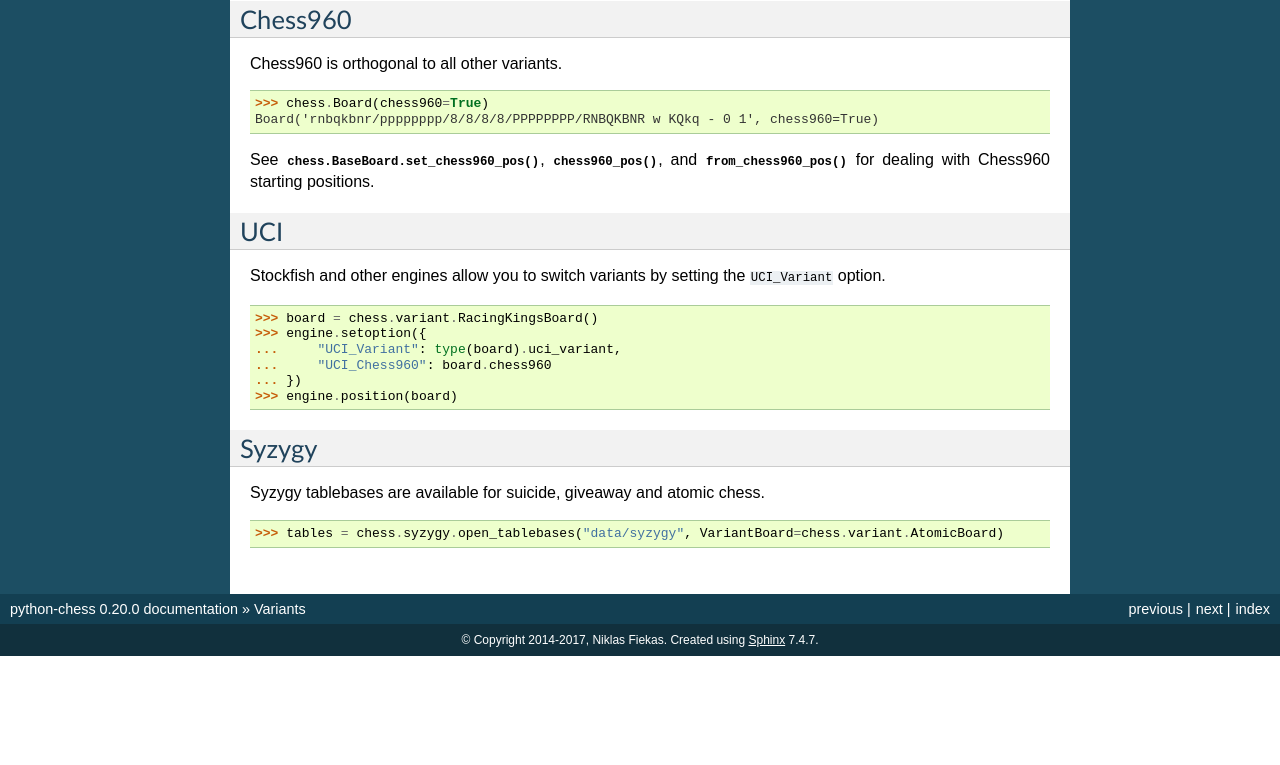
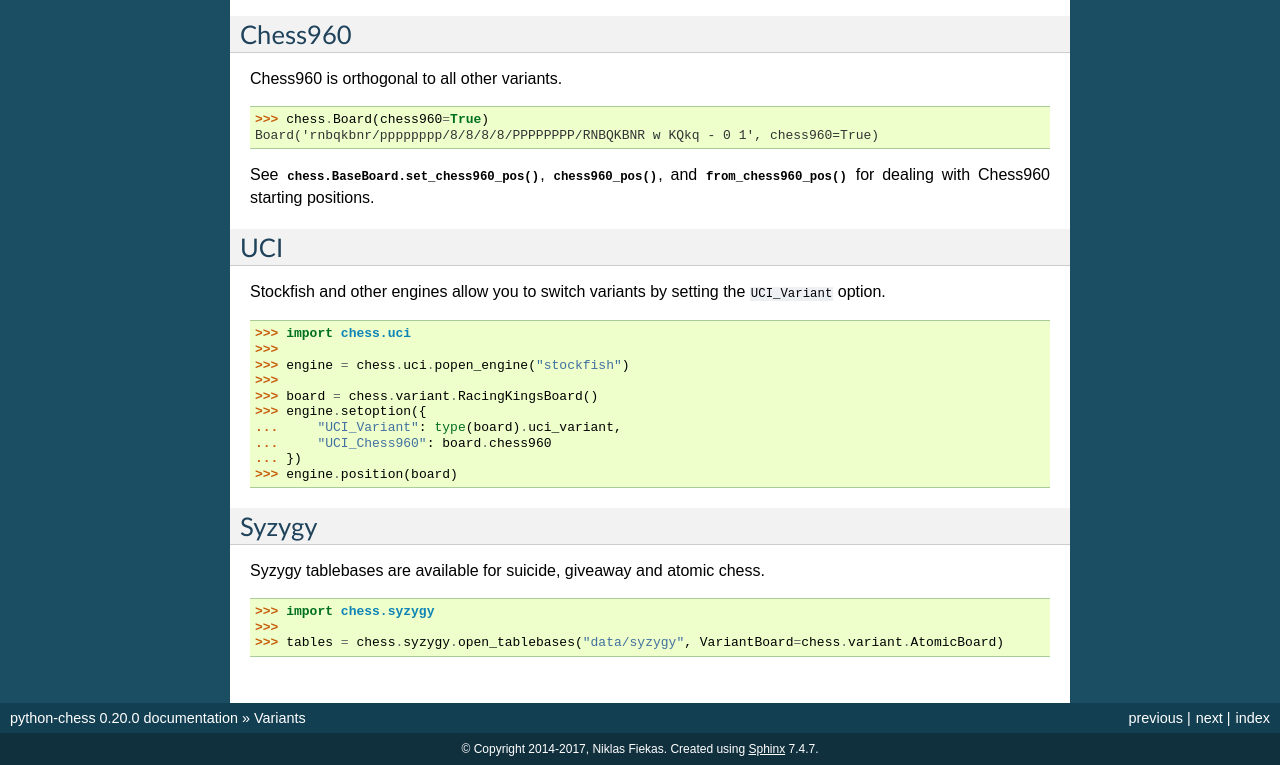
Before and after one commit to niklasf/python-chess, a Sphinx documentation site: the page built from docs/variant.rst, in a window 1280 px wide and 900 px high, scrolled down 604 px, cut to the strip 135-900 px from the top of the window. Built offline with Sphinx 7.4.7, drawn with Linux system fonts in a browser that asks for light colours; before the commit the page ends 1395 px from its top, so only the background shows below that.

Commit message:
Make variant doctests runnable

```diff
--- a/docs/variant.rst
+++ b/docs/variant.rst
@@ -4,6 +4,7 @@ Variants
 python-chess supports several chess variants.
 
 >>> import chess.variant
+>>>
 >>> board = chess.variant.GiveawayBoard()
 
 >>> # General information about the variants
@@ -51,6 +52,10 @@ UCI
 Stockfish and other engines allow you to switch variants by setting the
 ``UCI_Variant`` option.
 
+>>> import chess.uci
+>>>
+>>> engine = chess.uci.popen_engine("stockfish")
+>>>
 >>> board = chess.variant.RacingKingsBoard()
 >>> engine.setoption({
 ...     "UCI_Variant": type(board).uci_variant,
@@ -63,4 +68,6 @@ Syzygy
 
 Syzygy tablebases are available for suicide, giveaway and atomic chess.
 
+>>> import chess.syzygy
+>>>
 >>> tables = chess.syzygy.open_tablebases("data/syzygy", VariantBoard=chess.variant.AtomicBoard)
```
